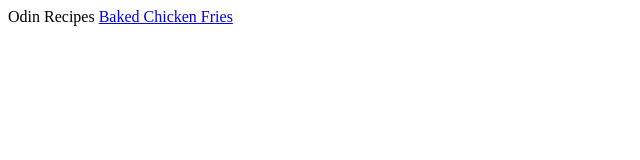
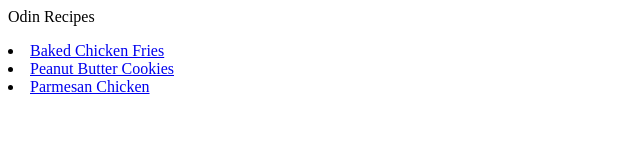
Before and after one commit to holographicfrog/odin-recipes, a plain HTML site: page index.html in a window 1280 px wide. Shown: the whole page, without its empty margins (0-640 px from the left). Drawn offline with Linux system fonts and the light colour scheme.

Commit message:
messed up commit

```diff
--- a/index.html
+++ b/index.html
@@ -6,6 +6,9 @@
 </head>
 <body>
     <ht>Odin Recipes</ht>
-    <a href="recipes/chickenfries.html">Baked Chicken Fries</a>
+    <ul></ul>
+    <li><a href="recipes/chickenfries.html">Baked Chicken Fries</a></li>
+    <li><a href="recipes/pbcookie.html">Peanut Butter Cookies</a></li>
+    <li><a href="recipes/parmesanchicken.html">Parmesan Chicken</a></li>
 </body>
 </html>
```
Also changed, not shown: img/chickenfries.jpg (deleted), img/parmesanchicken.jpg (added), img/pbcookie.jpg (added).
